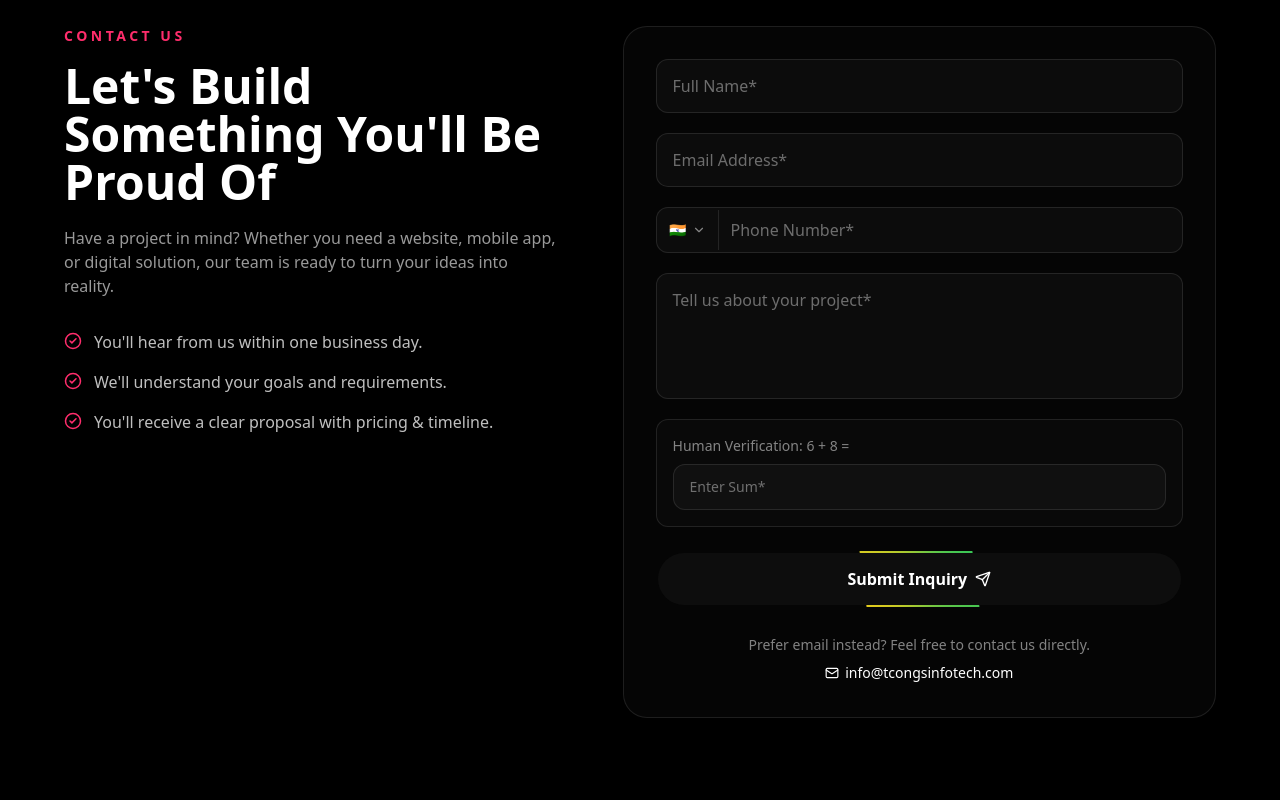
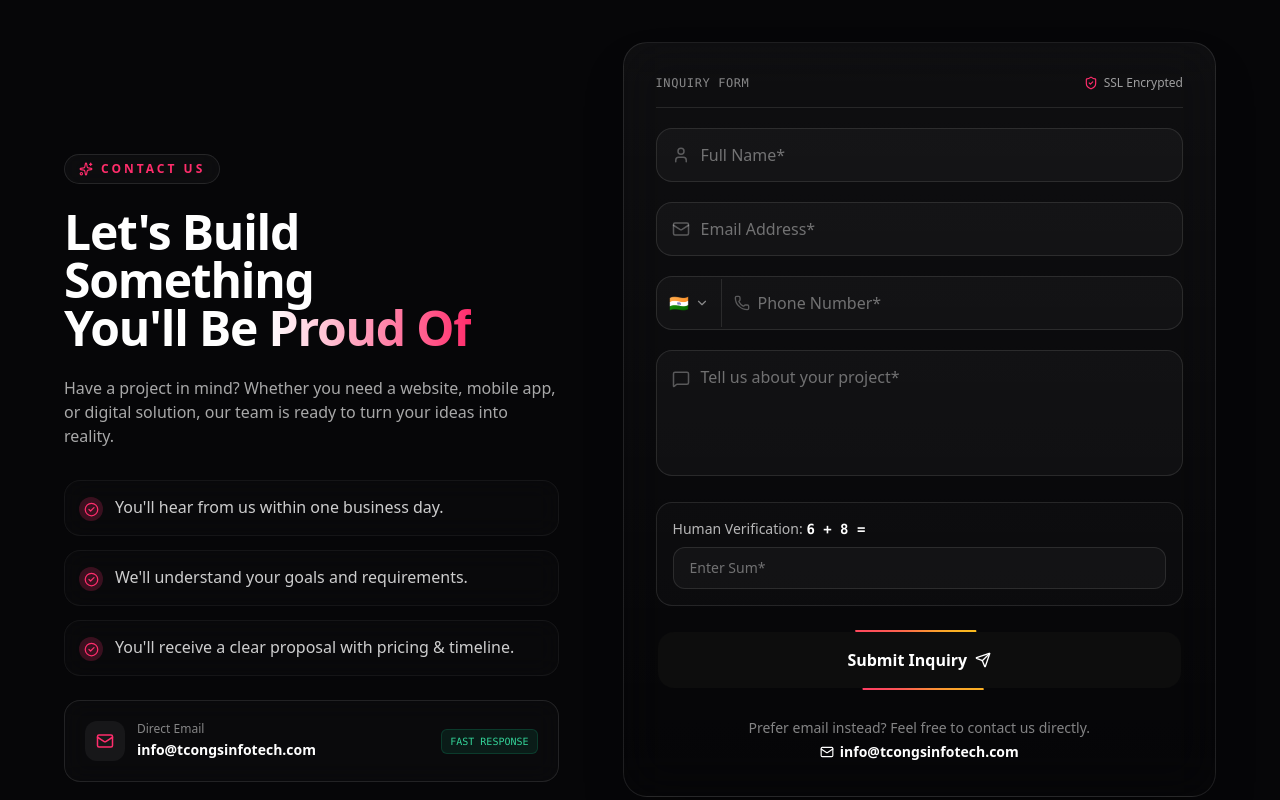
Before and after one commit to learning-processs/tcongsinfotech, a React (Vite) app in the folder client/: page / in a window 1280 px wide. Shown: the part 5740-6540 px from the top of the page. Built offline with nearby package versions, Linux system fonts and the light colour scheme.

Commit message:
refactor: update ContactFormSection UI with glassmorphic styling

```diff
--- a/client/src/components/ContactFormSection.jsx
+++ b/client/src/components/ContactFormSection.jsx
@@ -1,6 +1,6 @@
 import { useState } from "react";
 import { motion } from "framer-motion";
-import { Mail, Send, ChevronDown, CheckCircle2 } from "lucide-react";
+import { Mail, Send, ChevronDown, CheckCircle2, ShieldCheck, Sparkles, User, Phone, MessageSquare } from "lucide-react";
 
 const BENEFITS = [
   "You'll hear from us within one business day.",
@@ -18,24 +18,17 @@ export default function ContactFormSection() {
   });
 
   const handleChange = (e) => {
-    setForm((prev) => ({
-      ...prev,
-      [e.target.name]: e.target.value,
-    }));
+    setForm({ ...form, [e.target.name]: e.target.value });
   };
 
   const handleSubmit = (e) => {
     e.preventDefault();
-
     if (Number(form.sum) !== 14) {
       alert("Please enter the correct human verification answer.");
       return;
     }
-
     console.log(form);
-
     alert("Inquiry submitted successfully!");
-
     setForm({
       name: "",
       email: "",
@@ -46,65 +39,106 @@ export default function ContactFormSection() {
   };
 
   return (
-    <section className="relative bg-black px-5 py-16 sm:px-8 sm:py-24 lg:px-12">
-      <div className="mx-auto grid max-w-6xl gap-12 lg:grid-cols-[1fr_1.2fr] lg:gap-16">
-        {/* Left Content */}
+    <section className="relative overflow-hidden bg-[#060608] px-5 py-20 sm:px-8 sm:py-28 lg:px-12 text-white">
+      {/* Background Ambient Glow */}
+      <div className="pointer-events-none absolute inset-0">
+        <div className="absolute top-1/2 left-1/3 -z-10 h-[500px] w-[500px] -translate-y-1/2 rounded-full bg-[#FF2D6C]/10 blur-[160px]" />
+      </div>
+
+      <div className="mx-auto grid max-w-6xl grid-cols-1 lg:grid-cols-[1fr_1.2fr] gap-12 lg:gap-16 items-start">
+
+        {/* Left Column: Fixed Sticky Copy on Desktop */}
         <motion.div
           initial={{ opacity: 0, x: -24 }}
           whileInView={{ opacity: 1, x: 0 }}
           viewport={{ once: true, amount: 0.3 }}
           transition={{ duration: 0.6 }}
-          className="h-fit lg:sticky lg:top-28"
+          className="lg:sticky lg:top-28 h-fit space-y-6"
         >
-          <p className="text-xs font-bold tracking-[0.25em] text-[#FF2D6C] sm:text-sm">
+          {/* Section Badge */}
+          <div className="inline-flex items-center gap-2 rounded-full border border-white/10 bg-white/[0.03] px-3.5 py-1.5 backdrop-blur-md">
+            <Sparkles size={14} className="text-[#FF2D6C]" />
+            <span className="text-xs font-bold tracking-[0.25em] text-[#FF2D6C] uppercase">
               CONTACT US
-          </p>
+            </span>
+          </div>
 
-          <h2 className="mt-4 text-3xl font-extrabold leading-tight text-white sm:text-4xl lg:text-5xl">
-            Let's Build Something You'll Be Proud Of
+          <h2 className="text-3xl font-extrabold leading-tight text-white sm:text-4xl lg:text-5xl tracking-tight">
+            Let's Build Something <br className="hidden sm:block" />
+            <span className="text-transparent bg-clip-text bg-gradient-to-r from-white via-white to-[#FF2D6C]">
+              You'll Be Proud Of
+            </span>
           </h2>
 
-          <p className="mt-5 text-sm leading-relaxed text-white/60 sm:text-base">
+          <p className="text-sm leading-relaxed text-white/65 sm:text-base">
             Have a project in mind? Whether you need a website, mobile app,
             or digital solution, our team is ready to turn your ideas into
             reality.
           </p>
 
-          <div className="mt-8 flex flex-col gap-4">
+          {/* Benefits Stack */}
+          <div className="pt-2 space-y-3.5">
             {BENEFITS.map((item, i) => (
               <motion.div
                 key={item}
                 initial={{ opacity: 0, x: -12 }}
                 whileInView={{ opacity: 1, x: 0 }}
                 viewport={{ once: true }}
-                transition={{
-                  duration: 0.4,
-                  delay: 0.15 + i * 0.1,
-                }}
-                className="flex items-start gap-3"
+                transition={{ duration: 0.4, delay: 0.15 + i * 0.1 }}
+                className="flex items-start gap-3 rounded-2xl border border-white/5 bg-white/[0.015] p-3.5 backdrop-blur-md"
               >
-                <CheckCircle2
-                  size={18}
-                  className="mt-0.5 shrink-0 text-[#FF2D6C]"
-                />
-
-                <p className="text-sm text-white/75 sm:text-base">
+                <div className="flex h-6 w-6 shrink-0 items-center justify-center rounded-full bg-[#FF2D6C]/20 text-[#FF2D6C] mt-0.5">
+                  <CheckCircle2 size={15} />
+                </div>
+                <p className="text-sm text-white/80 sm:text-base font-medium">
                   {item}
                 </p>
               </motion.div>
             ))}
           </div>
+
+          {/* Quick Contact Info Card */}
+          <div className="rounded-2xl border border-white/10 bg-white/[0.02] p-5 backdrop-blur-md flex items-center justify-between">
+            <div className="flex items-center gap-3">
+              <div className="flex h-10 w-10 items-center justify-center rounded-xl bg-white/5 text-[#FF2D6C]">
+                <Mail size={18} />
+              </div>
+              <div>
+                <p className="text-xs text-white/50">Direct Email</p>
+                <a
+                  href="mailto:info@tcongsinfotech.com"
+                  className="text-sm font-semibold text-white transition-colors hover:text-[#FF2D6C]"
+                >
+                  info@tcongsinfotech.com
+                </a>
+              </div>
+            </div>
+            <span className="text-[10px] font-mono uppercase bg-emerald-500/10 text-emerald-400 border border-emerald-500/20 px-2 py-1 rounded-md">
+              Fast Response
+            </span>
+          </div>
         </motion.div>
 
-        {/* Form */}
+        {/* Right Column: Moveable/Scrollable Form Container */}
+        <div className="w-full">
           <motion.form
             initial={{ opacity: 0, y: 24 }}
             whileInView={{ opacity: 1, y: 0 }}
             viewport={{ once: true, amount: 0.2 }}
             transition={{ duration: 0.6, delay: 0.1 }}
             onSubmit={handleSubmit}
-          className="flex flex-col gap-5 rounded-3xl border border-white/10 bg-white/[0.02] p-6 sm:p-8"
+            className="relative flex flex-col gap-5 rounded-3xl border border-white/10 bg-gradient-to-b from-white/[0.04] to-transparent p-6 sm:p-8 backdrop-blur-xl shadow-2xl"
           >
+            {/* Header Row */}
+            <div className="flex items-center justify-between pb-4 border-b border-white/10">
+              <span className="text-xs font-mono uppercase tracking-wider text-white/50">Inquiry Form</span>
+              <span className="flex items-center gap-1.5 text-xs text-white/60">
+                <ShieldCheck size={14} className="text-[#FF2D6C]" /> SSL Encrypted
+              </span>
+            </div>
+
+            {/* Full Name Input */}
+            <div className="relative">
               <input
                 type="text"
                 name="name"
@@ -112,9 +146,13 @@ export default function ContactFormSection() {
                 onChange={handleChange}
                 placeholder="Full Name*"
                 required
-            className="w-full rounded-xl border border-white/10 bg-white/[0.03] px-4 py-3.5 text-sm text-white placeholder-white/40 outline-none transition-colors focus:border-[#FF2D6C] sm:text-base"
+                className="w-full rounded-2xl border border-white/10 bg-white/[0.03] px-4 py-3.5 pl-11 text-sm text-white placeholder-white/40 outline-none transition-all focus:border-[#FF2D6C] focus:bg-white/[0.05] sm:text-base"
               />
+              <User size={18} className="absolute left-4 top-1/2 -translate-y-1/2 text-white/30" />
+            </div>
 
+            {/* Email Address Input */}
+            <div className="relative">
               <input
                 type="email"
                 name="email"
@@ -122,19 +160,22 @@ export default function ContactFormSection() {
                 onChange={handleChange}
                 placeholder="Email Address*"
                 required
-            className="w-full rounded-xl border border-white/10 bg-white/[0.03] px-4 py-3.5 text-sm text-white placeholder-white/40 outline-none transition-colors focus:border-[#FF2D6C] sm:text-base"
+                className="w-full rounded-2xl border border-white/10 bg-white/[0.03] px-4 py-3.5 pl-11 text-sm text-white placeholder-white/40 outline-none transition-all focus:border-[#FF2D6C] focus:bg-white/[0.05] sm:text-base"
               />
+              <Mail size={18} className="absolute left-4 top-1/2 -translate-y-1/2 text-white/30" />
+            </div>
 
-          {/* Phone */}
-          <div className="flex items-center rounded-xl border border-white/10 bg-white/[0.03] px-3 transition-colors focus-within:border-[#FF2D6C]">
+            {/* Phone Input with Country Selector */}
+            <div className="flex items-center rounded-2xl border border-white/10 bg-white/[0.03] px-3 transition-all focus-within:border-[#FF2D6C] focus-within:bg-white/[0.05]">
               <button
                 type="button"
-              className="flex items-center gap-1.5 border-r border-white/10 py-2.5 pr-3 text-sm text-white"
+                className="flex items-center gap-1.5 border-r border-white/10 py-3 pr-3 text-sm text-white"
               >
-              🇮🇳
+                <span className="text-base">🇮🇳</span>
                 <ChevronDown size={14} className="text-white/50" />
               </button>
 
+              <div className="relative w-full">
                 <input
                   type="tel"
                   name="phone"
@@ -142,10 +183,14 @@ export default function ContactFormSection() {
                   onChange={handleChange}
                   placeholder="Phone Number*"
                   required
-              className="w-full bg-transparent px-3 py-2.5 text-sm text-white placeholder-white/40 outline-none sm:text-base"
+                  className="w-full bg-transparent px-3 py-3.5 pl-9 text-sm text-white placeholder-white/40 outline-none sm:text-base"
                 />
+                <Phone size={16} className="absolute left-3 top-1/2 -translate-y-1/2 text-white/30" />
+              </div>
             </div>
 
+            {/* Project Message Textarea */}
+            <div className="relative">
               <textarea
                 name="message"
                 value={form.message}
@@ -153,13 +198,15 @@ export default function ContactFormSection() {
                 placeholder="Tell us about your project*"
                 required
                 rows={4}
-            className="w-full resize-none rounded-xl border border-white/10 bg-white/[0.03] px-4 py-3.5 text-sm text-white placeholder-white/40 outline-none transition-colors focus:border-[#FF2D6C] sm:text-base"
+                className="w-full resize-none rounded-2xl border border-white/10 bg-white/[0.03] px-4 py-3.5 pl-11 text-sm text-white placeholder-white/40 outline-none transition-all focus:border-[#FF2D6C] focus:bg-white/[0.05] sm:text-base"
               />
+              <MessageSquare size={18} className="absolute left-4 top-5 text-white/30" />
+            </div>
 
-          {/* Verification */}
-          <div className="rounded-xl border border-white/10 bg-white/[0.02] p-4">
-            <label className="mb-2 block text-xs text-white/50 sm:text-sm">
-              Human Verification: 6 + 8 =
+            {/* Human Verification Box */}
+            <div className="rounded-2xl border border-white/10 bg-white/[0.02] p-4">
+              <label className="mb-2 block text-xs font-medium text-white/70 sm:text-sm">
+                Human Verification: <span className="font-mono text-white font-bold">6 + 8 =</span>
               </label>
 
               <input
@@ -169,16 +216,16 @@ export default function ContactFormSection() {
                 onChange={handleChange}
                 placeholder="Enter Sum*"
                 required
-              className="w-full rounded-xl border border-white/10 bg-white/[0.03] px-4 py-3 text-sm text-white placeholder-white/40 outline-none transition-colors focus:border-[#FF2D6C]"
+                className="w-full rounded-xl border border-white/10 bg-white/[0.03] px-4 py-2.5 text-sm text-white placeholder-white/40 outline-none transition-all focus:border-[#FF2D6C]"
               />
             </div>
 
-          {/* Button */}
+            {/* Animated Submit Button */}
             <motion.button
               type="submit"
               whileHover={{ scale: 1.015 }}
-            whileTap={{ scale: 0.97 }}
-            className="relative mt-1 flex overflow-hidden rounded-full p-[2px]"
+              whileTap={{ scale: 0.98 }}
+              className="relative mt-1 flex w-full overflow-hidden rounded-2xl p-[2px]"
             >
               <motion.span
                 animate={{ rotate: 360 }}
@@ -187,22 +234,21 @@ export default function ContactFormSection() {
                   repeat: Infinity,
                   ease: "linear",
                 }}
-              className="absolute inset-[-50%] bg-[conic-gradient(from_0deg,_#FACC15,_#22C55E,_#FACC15)]"
+                className="absolute inset-[-50%] bg-[conic-gradient(from_0deg,_#FF2D6C,_#FACC15,_#FF2D6C)]"
               />
 
-            <span className="relative z-10 flex w-full items-center justify-center gap-2 rounded-full bg-[#0d0d0d] px-8 py-3.5 text-sm font-bold text-white sm:text-base">
-              Submit Inquiry
+              <span className="relative z-10 flex w-full items-center justify-center gap-2 rounded-2xl bg-[#0d0d0d] px-8 py-4 text-sm font-bold text-white sm:text-base transition-colors hover:bg-black">
+                <span>Submit Inquiry</span>
                 <Send size={16} />
               </span>
             </motion.button>
 
-          {/* Email */}
-          <div className="mt-2 text-center text-xs text-white/50 sm:text-sm">
+            {/* Direct Email Footer Link */}
+            <div className="mt-2 text-center text-xs text-white/50 sm:text-sm space-y-1">
               <p>Prefer email instead? Feel free to contact us directly.</p>
-
               <a
                 href="mailto:info@tcongsinfotech.com"
-              className="mt-2 inline-flex items-center gap-1.5 font-medium text-white transition-colors hover:text-[#FF2D6C]"
+                className="inline-flex items-center gap-1.5 font-semibold text-white transition-colors hover:text-[#FF2D6C]"
               >
                 <Mail size={14} />
                 info@tcongsinfotech.com
@@ -210,6 +256,8 @@ export default function ContactFormSection() {
             </div>
           </motion.form>
         </div>
+
+      </div>
     </section>
   );
 }
```
Also changed, not shown: client/src/components/FaqSection.jsx (indentation only). Lines whose indentation alone changed are shown as unchanged.
